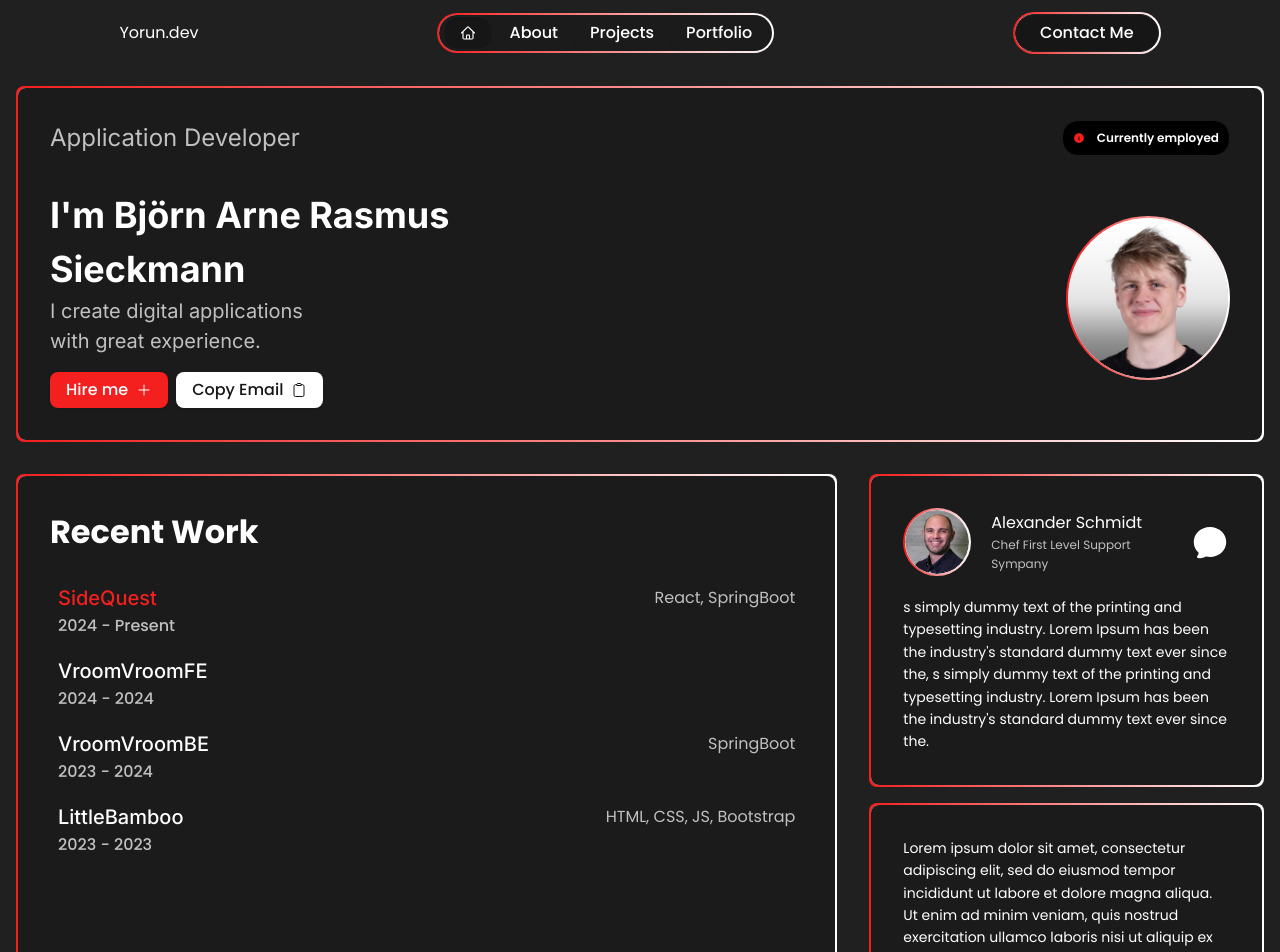
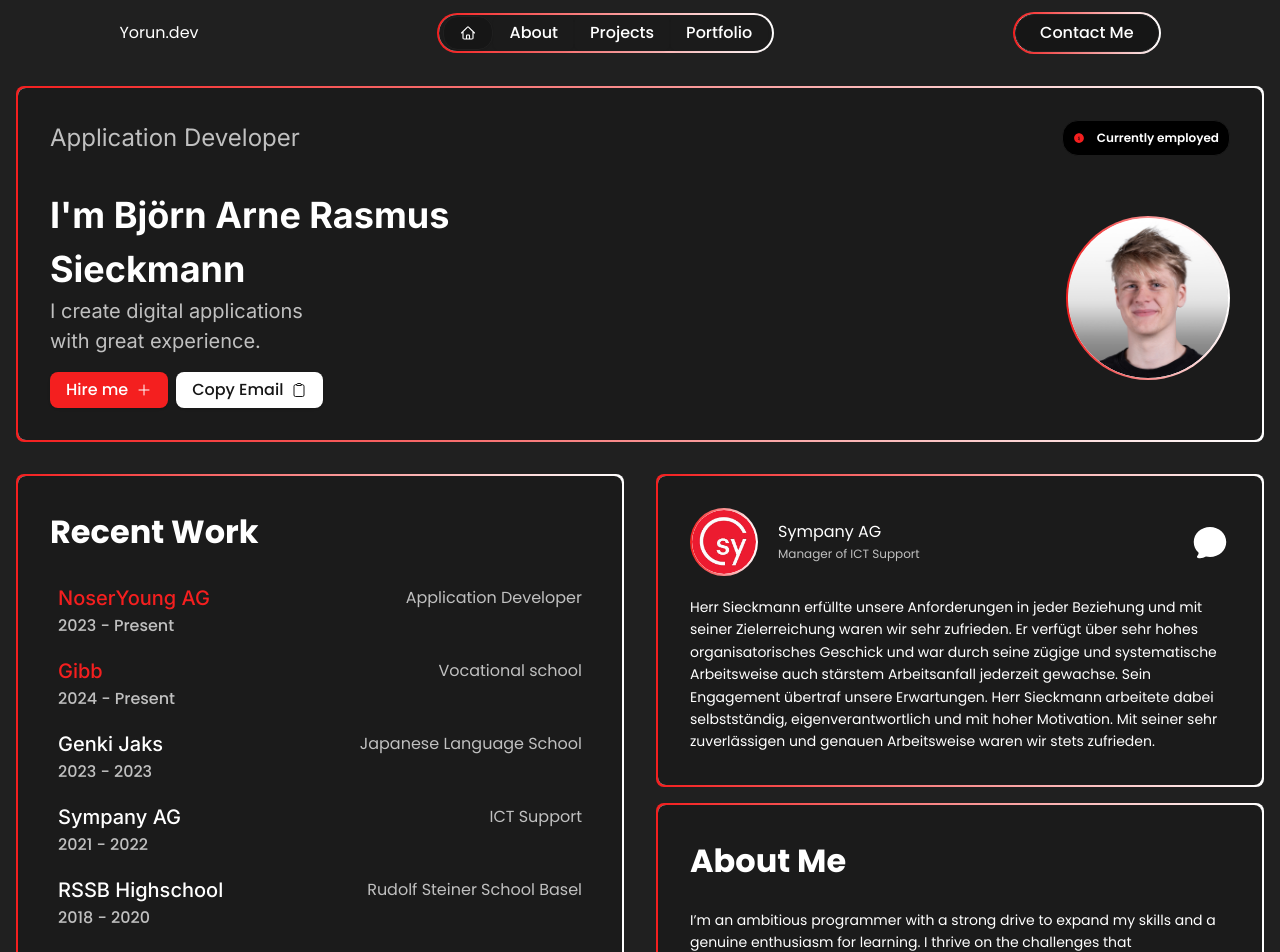
Before and after one commit to BambusTM/YorunFE, a Next.js app: page / in a window 1280 px wide. Shown: the top 952 px of the page. Built offline with nearby package versions, Linux system fonts and the light colour scheme.

Commit message:
added information to homepage and improoved shit

```diff
--- a/src/app/page.tsx
+++ b/src/app/page.tsx
@@ -19,8 +19,8 @@
 
                 </div>
 
-                <div className="grid grid-cols-1 md:grid-cols-2 lg:grid-cols-3 gap-8">
-                    <div className="col-span-1 lg:col-span-2">
+                <div className="grid grid-cols-1 md:grid-cols-2 lg:grid-cols-2 gap-8">
+                    <div className="col-span-1">
                         <RecentWork/>
                     </div>
                     <div className="space-y-4">
--- a/src/components/molecules/InfoCard.tsx
+++ b/src/components/molecules/InfoCard.tsx
@@ -4,8 +4,13 @@
     return (
         <GradientBorder borderRadius={8}>
             <div className="mx-auto bg-border rounded-sm p-8 w-full h-full">
+                <div className={"pb-6"}>
+                    <h2 className={"font-bold"}>
+                        About Me
+                    </h2>
+                </div>
                 <p className={"text-body1"}>
-                    Lorem ipsum dolor sit amet, consectetur adipiscing elit, sed do eiusmod tempor incididunt ut labore et dolore magna aliqua. Ut enim ad minim veniam, quis nostrud exercitation ullamco laboris nisi ut aliquip ex ea commodo consequat. Duis aute irure dolor in reprehenderit in voluptate velit esse cillum dolore eu fugiat nulla pariatur. Excepteur sint occaecat cupidatat non proident, sunt in culpa qui officia deserunt mollit anim id est laborum.
+                    I’m an ambitious programmer with a strong drive to expand my skills and a genuine enthusiasm for learning. I thrive on the challenges that programming brings and am always looking to refine my abilities. Collaborating with a team is one of my favorite aspects of the work, as I enjoy the synergy of shared ideas and the opportunity to learn from others. I’m excited to contribute my energy and passion for coding to achieve both personal and team goals.
                 </p>
             </div>
         </GradientBorder>
--- a/src/components/molecules/TestimonialCard.tsx
+++ b/src/components/molecules/TestimonialCard.tsx
@@ -8,14 +8,14 @@
                 <div className={"flex justify-between"}>
                     <div className={"flex pb-5 items-center"}>
                         <div className={"pr-5"}>
-                            <MyAvatar size={"h-16 w-16"} picture={"/assets/alex.jpeg"}/>
+                            <MyAvatar size={"h-16 w-16"} picture={"/assets/sympany.jpg"}/>
                         </div>
                         <div>
                             <h5>
-                                Alexander Schmidt
+                                Sympany AG
                             </h5>
                             <p className={"text-body2 muted"}>
-                                Chef First Level Support Sympany
+                                Manager of ICT Support
                             </p>
                         </div>
                     </div>
@@ -30,9 +30,7 @@
                 </div>
                 <div>
                     <p className={"text-body1"}>
-                        s simply dummy text of the printing and typesetting industry. Lorem Ipsum has been the
-                        industry's standard dummy text ever since the, s simply dummy text of the printing and
-                        typesetting industry. Lorem Ipsum has been the industry's standard dummy text ever since the.
+                        Herr Sieckmann erfüllte unsere Anforderungen in jeder Beziehung und mit seiner Zielerreichung waren wir sehr zufrieden. Er verfügt über sehr hohes organisatorisches Geschick und war durch seine zügige und systematische Arbeitsweise auch stärstem Arbeitsanfall jederzeit gewachse. Sein Engagement übertraf unsere Erwartungen. Herr Sieckmann arbeitete dabei selbstständig, eigenverantwortlich und mit hoher Motivation. Mit seiner sehr zuverlässigen und genauen Arbeitsweise waren wir stets zufrieden.
                     </p>
                 </div>
             </div>
--- a/src/components/organisms/RecentWork.tsx
+++ b/src/components/organisms/RecentWork.tsx
@@ -8,25 +8,30 @@
 
 const jobs = [
     {
-        job: "SideQuest",
-        timePeriod: "2024 - Present",
-        technology: "React, SpringBoot",
+        job: "NoserYoung AG",
+        timePeriod: "2023 - Present",
+        description: "Application Developer",
     },
     {
-        job: "VroomVroomFE",
-        timePeriod: "2024 - 2024",
-        Technology: "React, MUI",
+        job: "Gibb",
+        timePeriod: "2024 - Present",
+        description: "Vocational school",
     },
     {
-        job: "VroomVroomBE",
-        timePeriod: "2023 - 2024",
-        technology: "SpringBoot",
+        job: "Genki Jaks",
+        timePeriod: "2023 - 2023",
+        description: "Japanese Language School",
     },
     {
-        job: "LittleBamboo",
-        timePeriod: "2023 - 2023",
-        technology: "HTML, CSS, JS, Bootstrap",
+        job: "Sympany AG",
+        timePeriod: "2021 - 2022",
+        description: "ICT Support",
     },
+    {
+        job: "RSSB Highschool",
+        timePeriod: "2018 - 2020",
+        description: "Rudolf Steiner School Basel",
+    }
 ]
 
 export default function RecentWork() {
@@ -44,7 +49,7 @@
                         {jobs.map((job, index) => (
                             <TableRow key={job.job}>
                                 <TableCell className="font-medium">
-                                    <h4 className={index === 0 ? "text-primary" : ""}>
+                                    <h4 className={index === 0 || index === 1 ? "text-primary" : ""}>
                                         {job.job} <br/>
                                     </h4>
                                     <h5 className="muted py-2">
@@ -53,7 +58,7 @@
                                 </TableCell>
                                 <TableCell className="text-right align-top">
                                     <h5 className="muted">
-                                        {job.technology}
+                                        {job.description}
                                     </h5>
                                 </TableCell>
                             </TableRow>
```
Also changed, not shown: public/assets/sympany.jpg (added).
